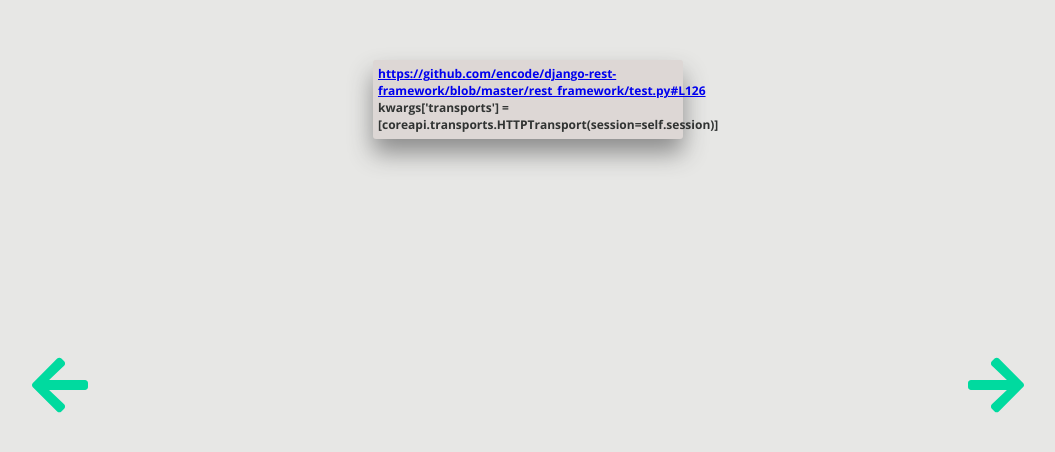
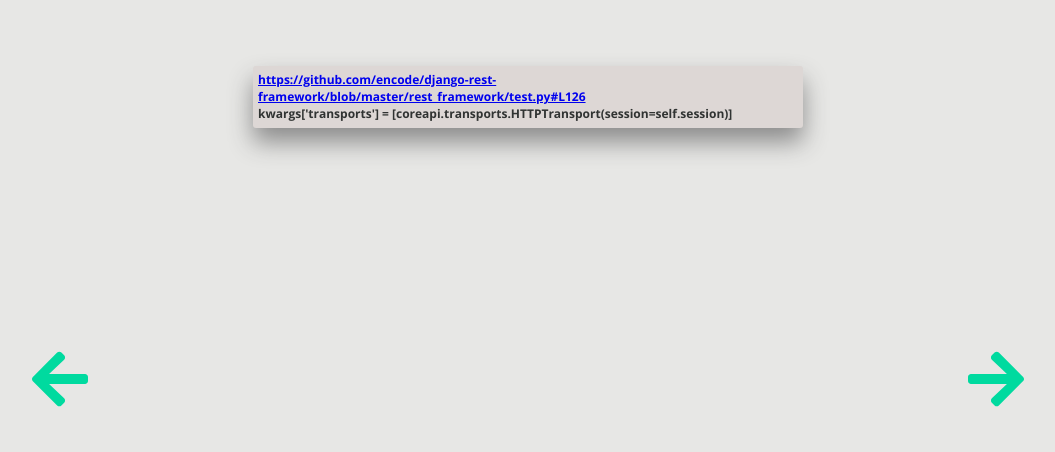
Before and after one commit to lpmi-13/examplar, a React (Create React App) app: page / in a window 1280 px wide. Shown: the part 142-594 px from the top of the page, without its empty margins (112-1167 px from the left). Built offline with nearby package versions, Linux system fonts and the light colour scheme.

Commit message:
make bigger

```diff
--- a/src/styles/play.scss
+++ b/src/styles/play.scss
@@ -30,7 +30,7 @@
 
 .code-snippet {
     font-size: 0.75rem;
-    width: 25em;
+    width: 45em;
     margin: 1em;
     background: #DDD7D5;
     color: #303332;
```
